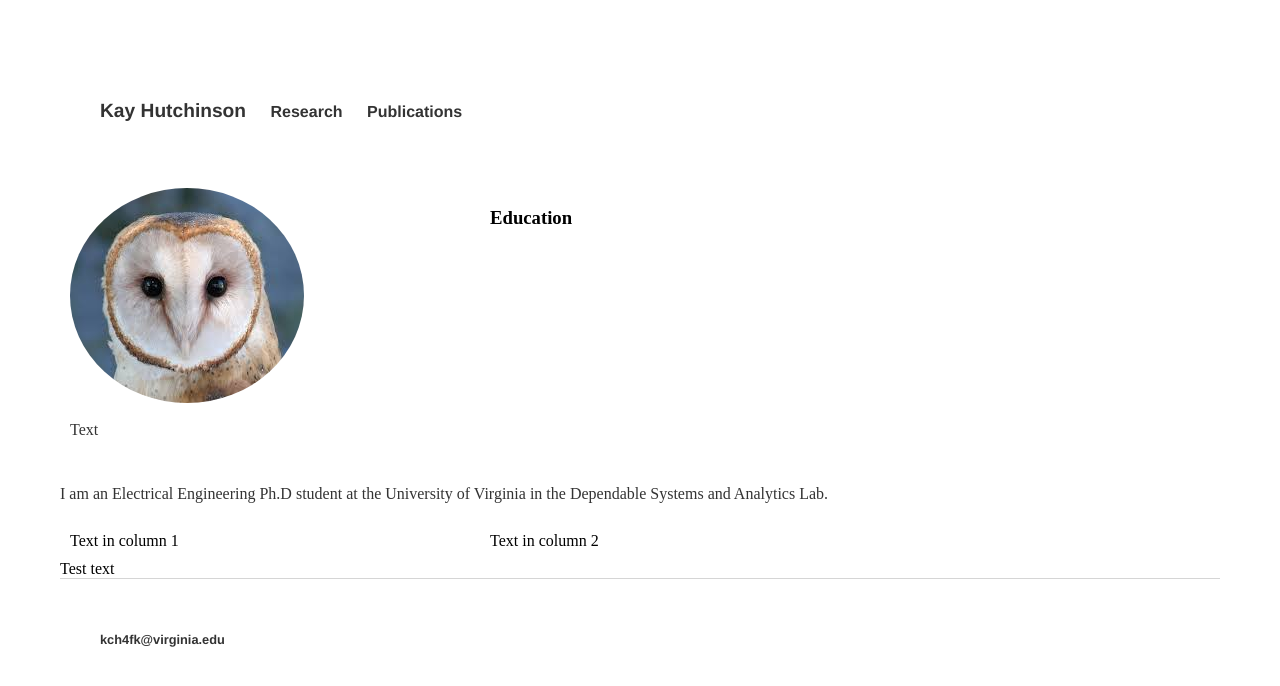
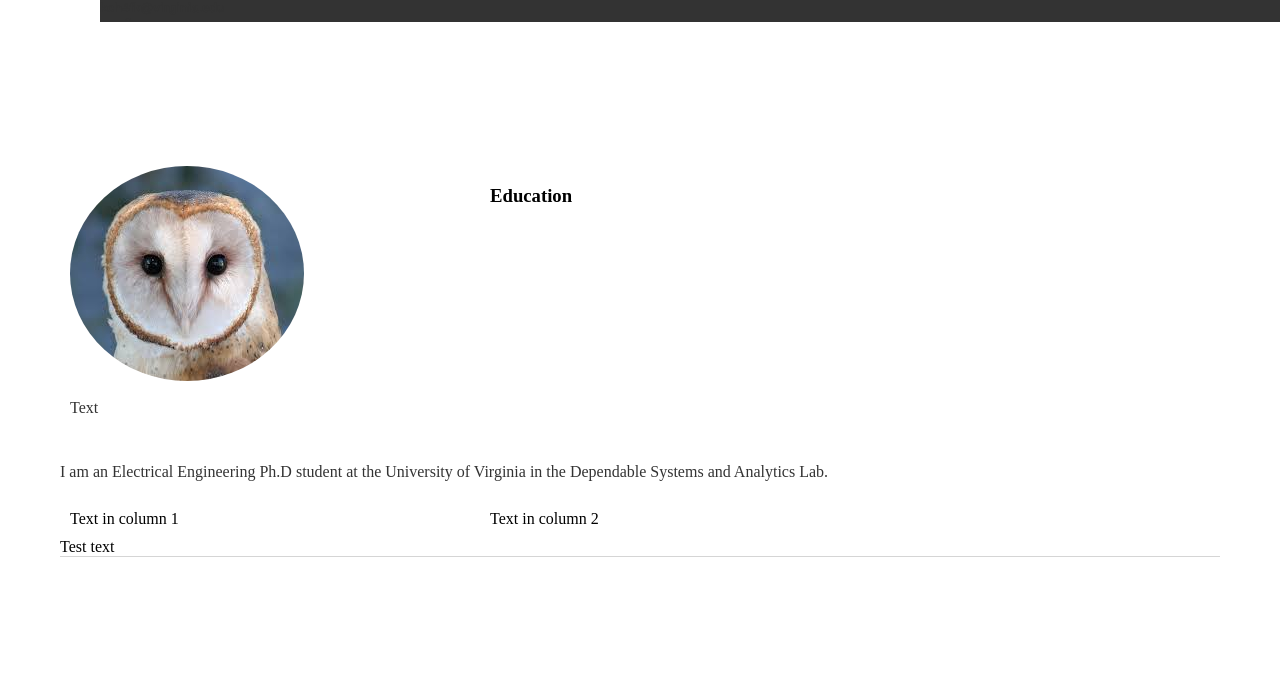
Before and after one commit to kch4fk/kch4fk.github.io, a Jekyll site: the page built from index.html, in a window 1280 px wide. Shown: the top 686 px of the page. Built offline with Jekyll 4.4.1, drawn with Linux system fonts in a browser that asks for light colours.

Commit message:
Update main.css

```diff
--- a/css/main.css
+++ b/css/main.css
@@ -12,6 +12,11 @@
 nav ul li, footer ul li {
     display: inline;
     margin-right: 20px;
+    overflow: hidden;
+    background-color: #333;
+    position: fixed; /*Set the navbar to fixed position*/
+    top: 0; /*Position the navbar at the top of the page*/
+    width: 100%; /*Full width*/
 }
 a {
     text-decoration: none;
```
